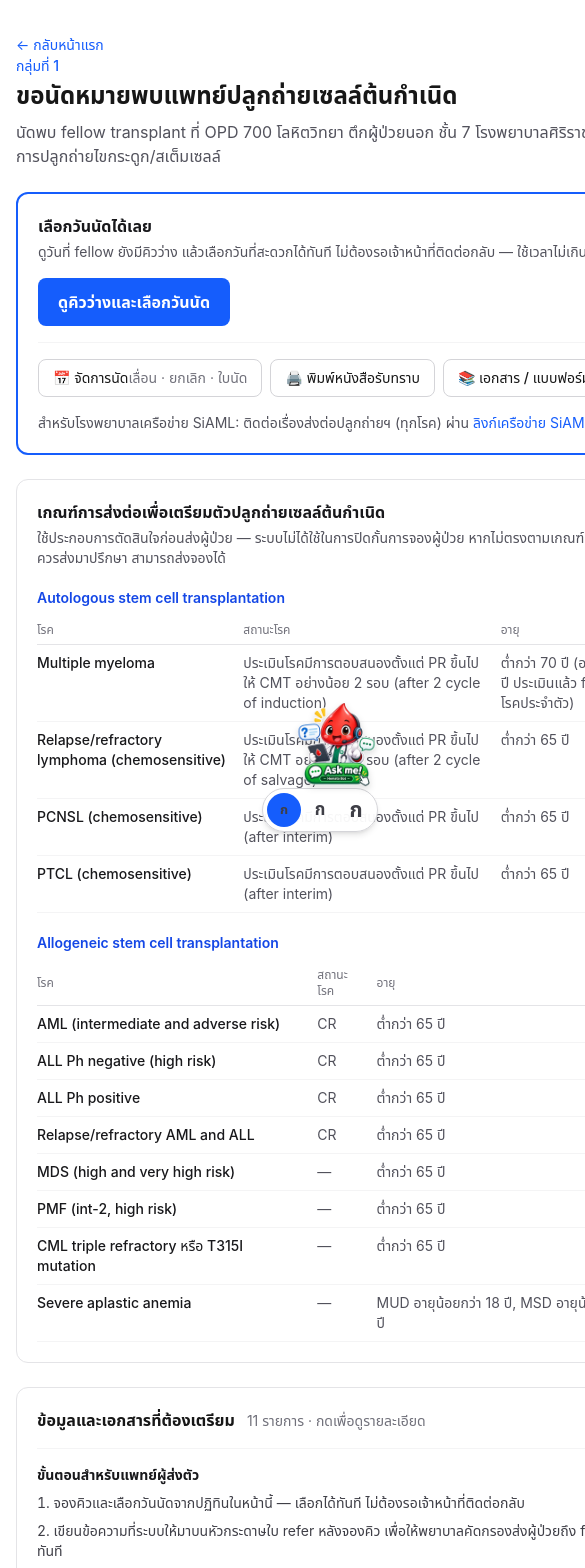
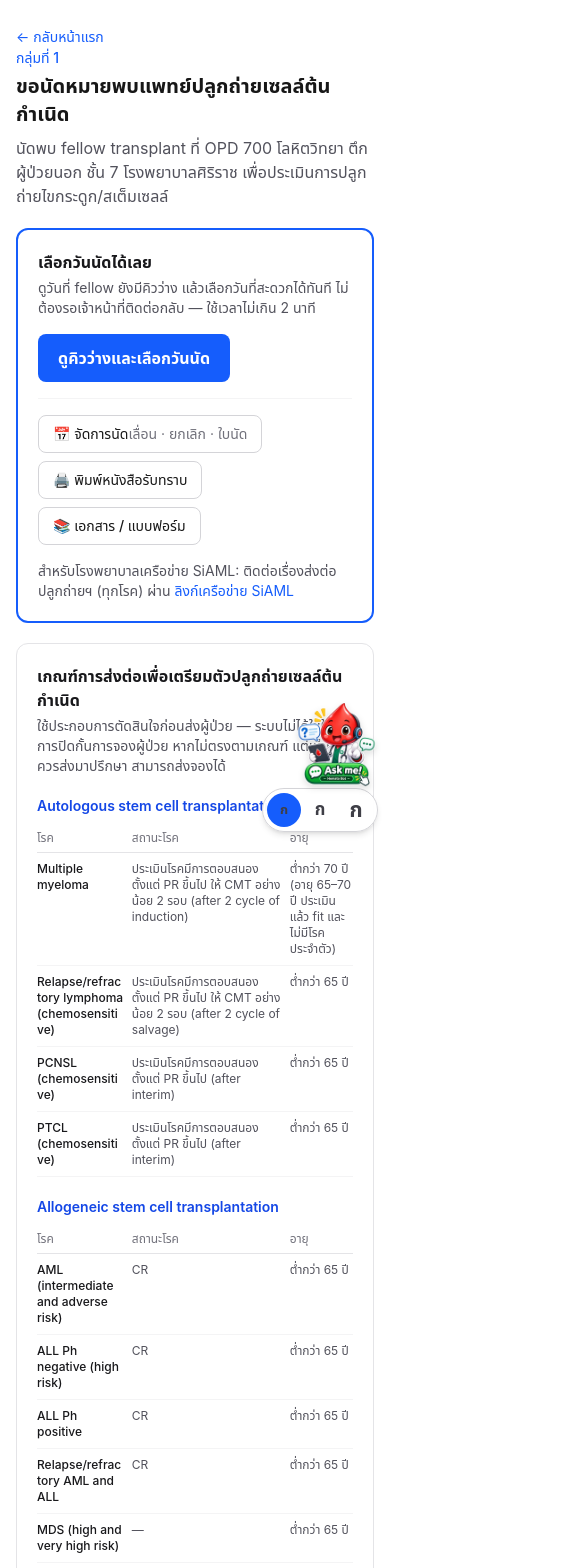
Before and after one commit to prhdev222/SiBMT_14, a Next.js app: page /refer/transplant in a window 390 px wide. Shown: the top 1568 px of the page, 585 px wide, since content can reach past the window. Built offline with nearby package versions, Linux system fonts and the light colour scheme.

Commit message:
fix: fit transplant details on mobile

```diff
--- a/src/app/refer/transplant/page.tsx
+++ b/src/app/refer/transplant/page.tsx
@@ -12,12 +12,12 @@ export default function TransplantPage() {
   const allogeneic = TRANSPLANT_INDICATIONS.filter((item) => item.type === "ALLOGENEIC");
 
   return (
-    <main className="max-w-3xl mx-auto px-4 py-8 space-y-6">
+    <main className="max-w-3xl mx-auto w-full min-w-0 px-4 py-6 sm:py-8 space-y-5 sm:space-y-6 overflow-x-hidden">
       <Link href="/" className="text-sm text-blue-600 hover:underline">← กลับหน้าแรก</Link>
       <header>
         <p className="text-sm font-medium text-blue-600">กลุ่มที่ 1</p>
-        <h1 className="text-2xl font-bold mt-1">ขอนัดหมายพบแพทย์ปลูกถ่ายเซลล์ต้นกำเนิด</h1>
-        <p className="text-zinc-600 mt-2">นัดพบ fellow transplant ที่ {CONTACT.officeTh} เพื่อประเมินการปลูกถ่ายไขกระดูก/สเต็มเซลล์</p>
+        <h1 className="text-xl sm:text-2xl font-bold mt-1">ขอนัดหมายพบแพทย์ปลูกถ่ายเซลล์ต้นกำเนิด</h1>
+        <p className="text-zinc-600 mt-2 break-words">นัดพบ fellow transplant ที่ {CONTACT.officeTh} เพื่อประเมินการปลูกถ่ายไขกระดูก/สเต็มเซลล์</p>
       </header>
 
       <section className="rounded-xl bg-white border-2 border-blue-600 p-5">
@@ -41,7 +41,7 @@ export default function TransplantPage() {
 
       <section className="rounded-xl bg-white border border-zinc-200 p-5">
         <details className="group" open>
-          <summary className="flex cursor-pointer list-none items-center justify-between font-semibold [&::-webkit-details-marker]:hidden"><span>ข้อมูลและเอกสารที่ต้องเตรียม <span className="ml-2 text-sm font-normal text-zinc-500">11 รายการ · กดเพื่อดูรายละเอียด</span></span><span className="text-zinc-400 transition-transform group-open:rotate-180">▾</span></summary>
+          <summary className="flex min-w-0 cursor-pointer list-none items-start justify-between gap-3 font-semibold [&::-webkit-details-marker]:hidden"><span className="min-w-0 break-words">ข้อมูลและเอกสารที่ต้องเตรียม <span className="block sm:inline text-sm font-normal text-zinc-500">11 รายการ · กดเพื่อดูรายละเอียด</span></span><span className="shrink-0 text-zinc-400 transition-transform group-open:rotate-180">▾</span></summary>
           <div className="mt-4 border-t border-zinc-100 pt-4 space-y-5 text-sm">
             <Checklist title="ขั้นตอนสำหรับแพทย์ผู้ส่งตัว" items={[
               "จองคิวและเลือกวันนัดจากปฏิทินในหน้านี้ — เลือกได้ทันที ไม่ต้องรอเจ้าหน้าที่ติดต่อกลับ",
@@ -81,7 +81,7 @@ export default function TransplantPage() {
 }
 
 function CriteriaTable({ title, rows }: { title: string; rows: typeof TRANSPLANT_INDICATIONS }) {
-  return <div className="mt-5"><h3 className="text-sm font-semibold text-blue-700">{title}</h3><div className="mt-2 overflow-x-auto"><table className="w-full text-sm border-collapse min-w-[620px]"><thead><tr className="text-left text-xs text-zinc-500"><th className="border-b border-zinc-200 py-1.5 pr-3 font-medium">โรค</th><th className="border-b border-zinc-200 py-1.5 pr-3 font-medium">สถานะโรค</th><th className="border-b border-zinc-200 py-1.5 font-medium">อายุ</th></tr></thead><tbody>{rows.map((row) => <tr key={row.id} className="align-top"><td className="border-b border-zinc-100 py-2 pr-3 font-medium text-zinc-900">{row.diseaseTh}</td><td className="border-b border-zinc-100 py-2 pr-3 text-zinc-600">{row.statusTh || "—"}</td><td className="border-b border-zinc-100 py-2 text-zinc-600">{row.ageTh || "—"}</td></tr>)}</tbody></table></div></div>;
+  return <div className="mt-5"><h3 className="text-sm font-semibold text-blue-700">{title}</h3><div className="mt-2 overflow-hidden"><table className="w-full table-fixed text-xs sm:text-sm border-collapse"><thead><tr className="text-left text-zinc-500"><th className="w-[30%] border-b border-zinc-200 py-1.5 pr-2 font-medium">โรค</th><th className="w-[50%] border-b border-zinc-200 py-1.5 pr-2 font-medium">สถานะโรค</th><th className="w-[20%] border-b border-zinc-200 py-1.5 font-medium">อายุ</th></tr></thead><tbody>{rows.map((row) => <tr key={row.id} className="align-top"><td className="border-b border-zinc-100 py-2 pr-2 font-medium text-zinc-900 break-words">{row.diseaseTh}</td><td className="border-b border-zinc-100 py-2 pr-2 text-zinc-600 break-words">{row.statusTh || "—"}</td><td className="border-b border-zinc-100 py-2 text-zinc-600 break-words">{row.ageTh || "—"}</td></tr>)}</tbody></table></div></div>;
 }
 
 function Checklist({ title, items }: { title: string; items: string[] }) {
```
